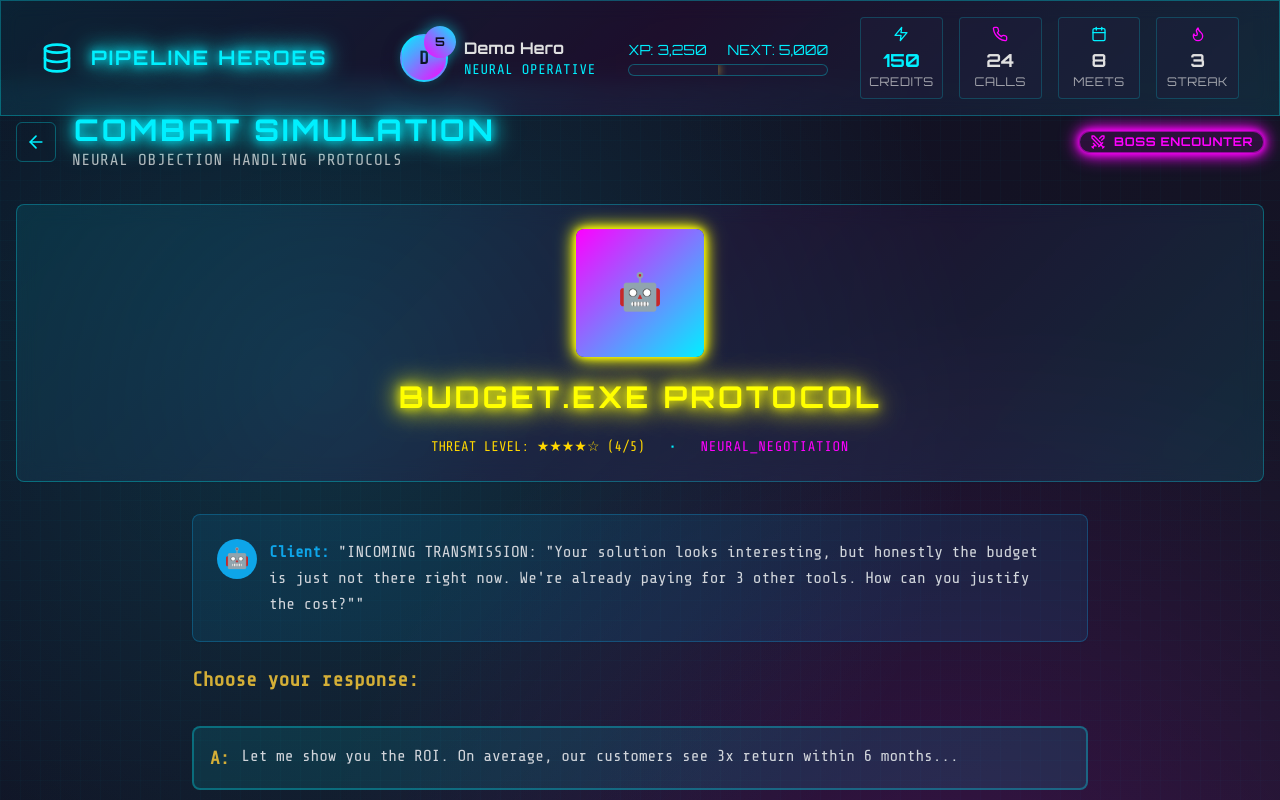
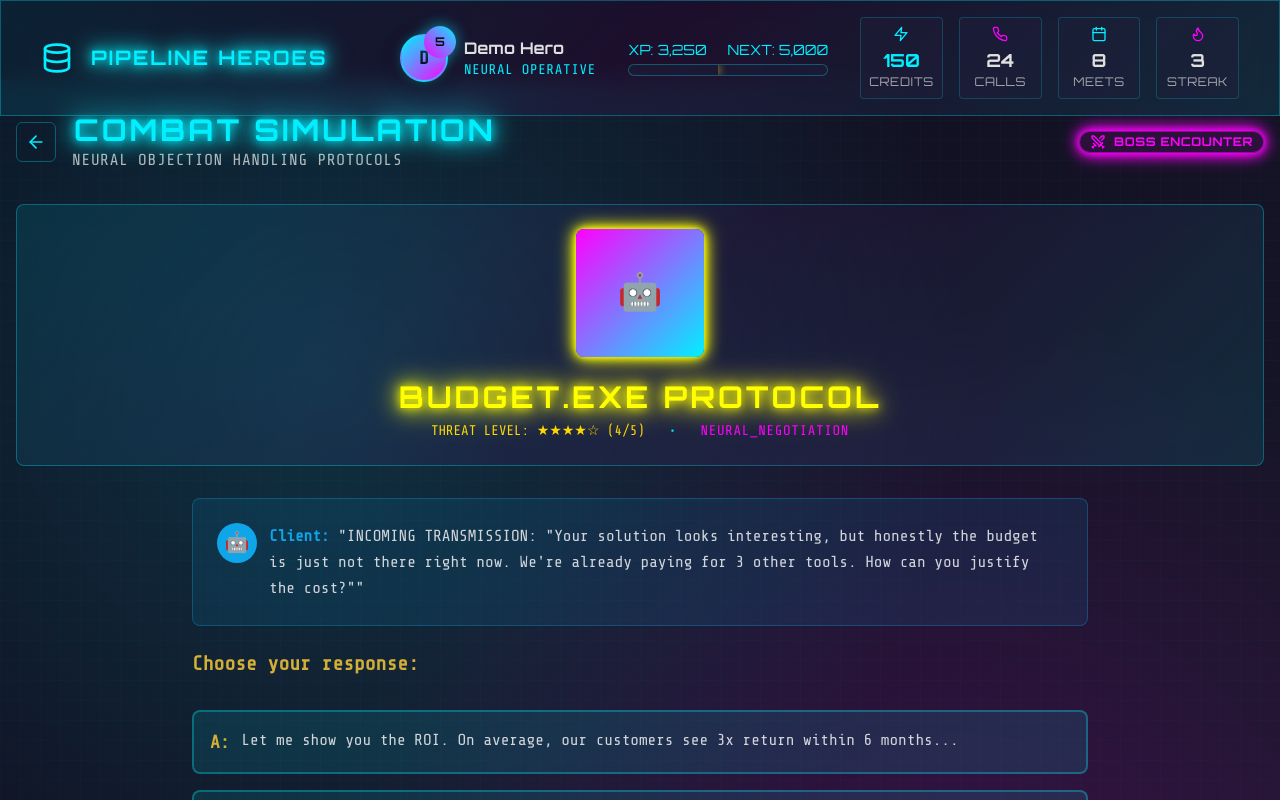
Before and after one commit to yassineessabar/PIPELINEHEROES, a Next.js app: page /game/zones/training in a window 1280 px wide. Shown: the top 800 px of the page. Built offline with nearby package versions, Linux system fonts and the light colour scheme.

Commit message:
fix: resolve hydration error by removing div from p tag in CardDescription

```diff
--- a/app/game/zones/training/page.tsx
+++ b/app/game/zones/training/page.tsx
@@ -129,12 +129,10 @@ export default function TrainingPage() {
               🤖
             </div>
             <CardTitle className="text-[#00F0FF] text-3xl font-display uppercase tracking-widest text-shadow-neon">{currentQuestion.bossName}</CardTitle>
-            <CardDescription className="text-[#E0E0E0]/80 font-body">
-              <div className="flex items-center justify-center space-x-6 mt-4">
-                <span className="text-[#FFD700]">THREAT LEVEL: {getDifficultyStars(currentQuestion.difficulty)} ({currentQuestion.difficulty}/5)</span>
-                <span className="text-[#00F0FF]">•</span>
-                <span className="text-[#FF00FF] uppercase tracking-wider">{currentQuestion.category}</span>
-              </div>
+            <CardDescription className="text-[#E0E0E0]/80 font-body text-center mt-4">
+              <span className="text-[#FFD700]">THREAT LEVEL: {getDifficultyStars(currentQuestion.difficulty)} ({currentQuestion.difficulty}/5)</span>
+              <span className="text-[#00F0FF] mx-6">•</span>
+              <span className="text-[#FF00FF] uppercase tracking-wider">{currentQuestion.category}</span>
             </CardDescription>
           </CardHeader>
         </Card>
```
